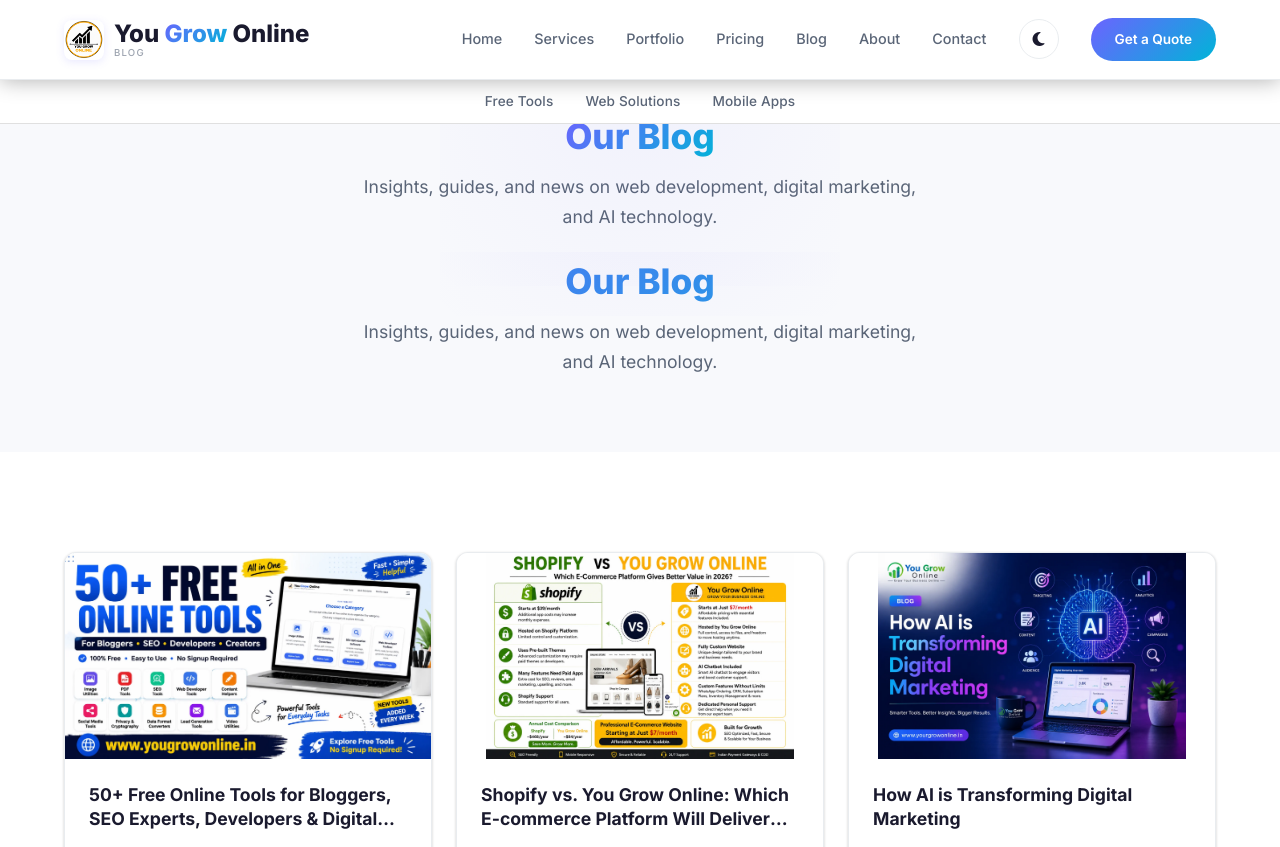
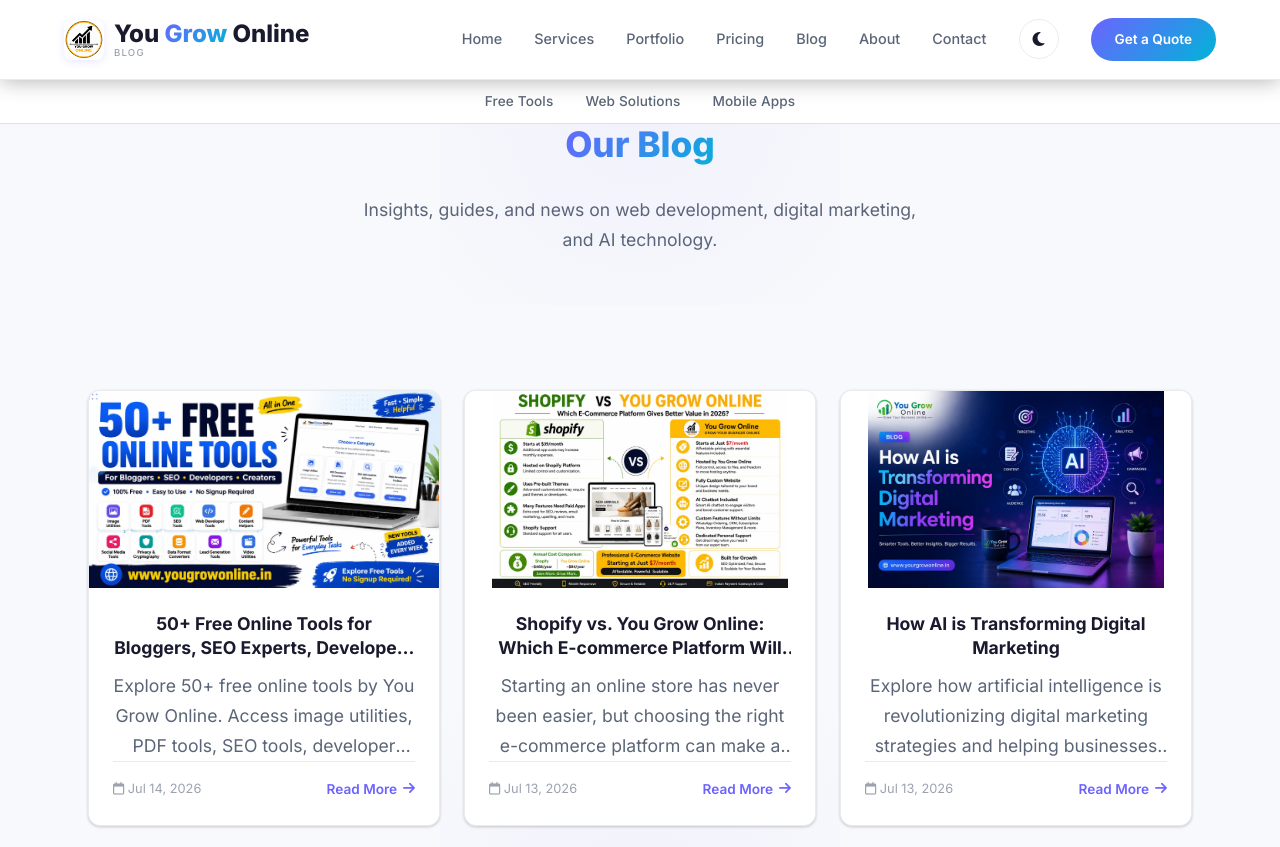
Before and after one commit to dileepkr1996c-arch/blog.yougrowonline, a Jekyll site: the page built from index.html, in a window 1280 px wide and 900 px high, scrolled down 365 px, cut to the strip 0-847 px from the top of the window. Built offline with Jekyll 4.4.1, drawn with Linux system fonts in a browser that asks for light colours.

Commit message:
Update index.html

```diff
--- a/index.html
+++ b/index.html
@@ -17,11 +17,6 @@
     </div>
 
     <!-- Our Blog हेडिंग (एड के ठीक नीचे लाने के लिए) -->
-    <h1 style="margin: 0px !important; padding: 0px !important; line-height: 1.2;">Our Blog</h1>
-    <p style="margin: 0px !important; padding: 0px !important; text-align: center;">Insights, guides, and news on web development, digital marketing, and AI technology.</p>
-  </div>
-</section>
-
 
     <h1 style="margin-top: 0px !important; padding-top: 0px !important; margin-bottom: 5px !important;">Our Blog</h1>
     <p style="margin-top: 0px !important; margin-bottom: 15px !important;">Insights, guides, and news on web development, digital marketing, and AI technology.</p>
```
